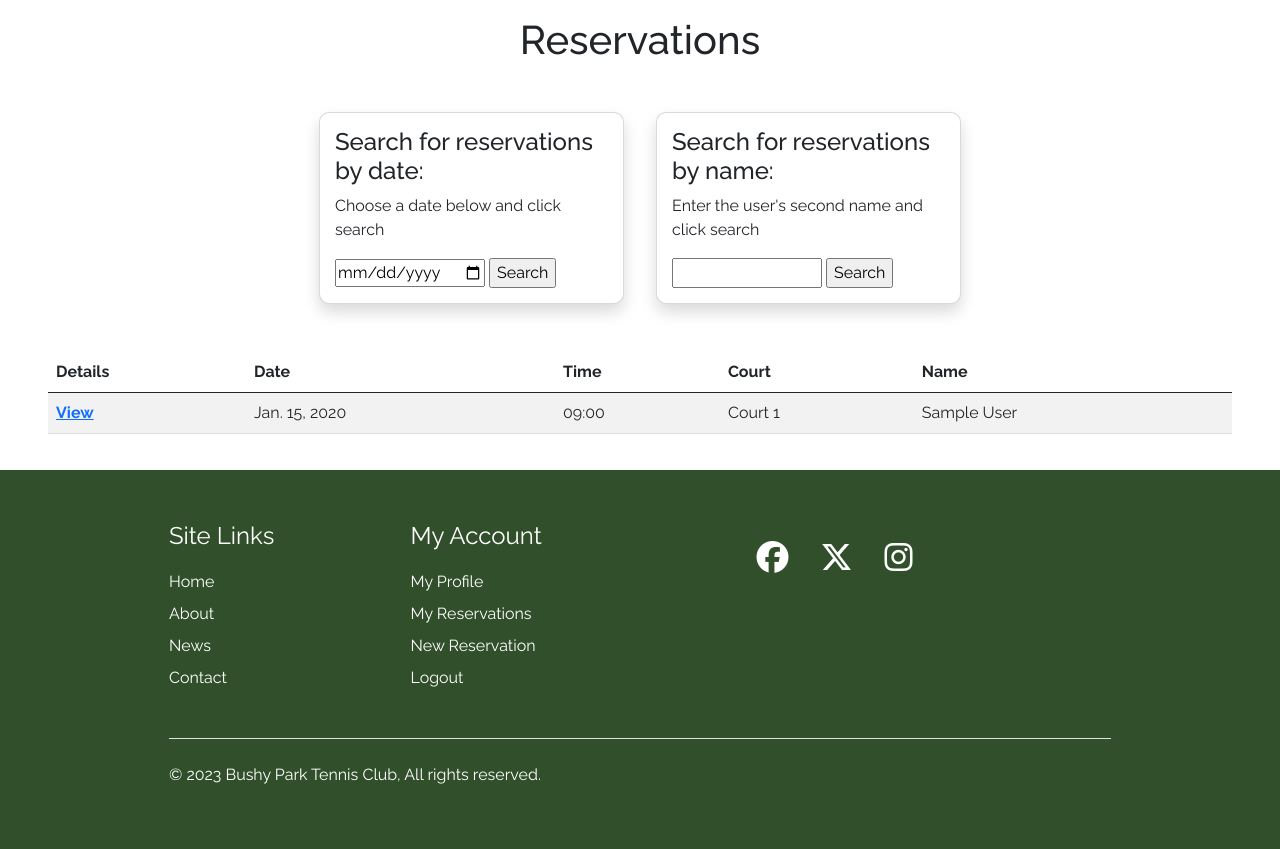
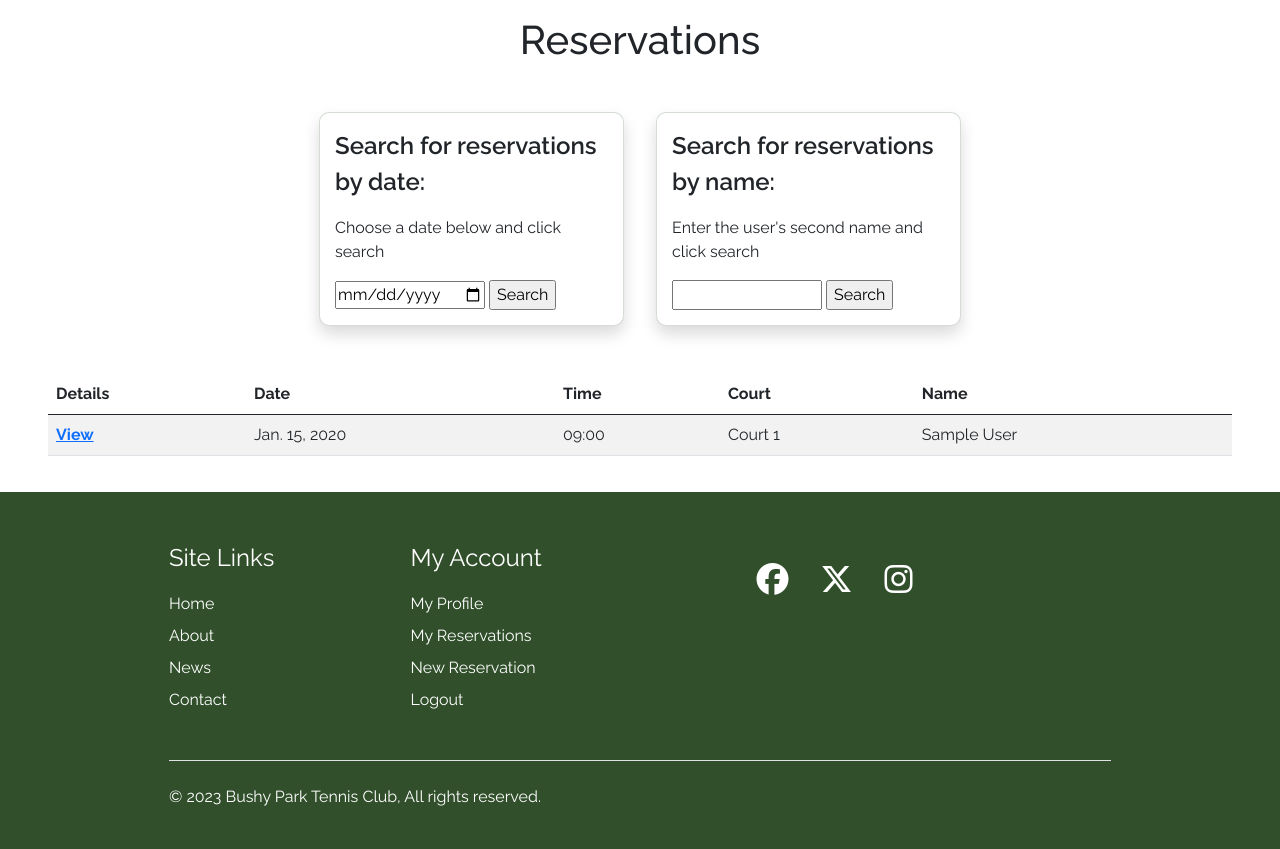
Before and after one commit to LewisMDillon/bushy-park-tennis-club-ld, a Django app: page /reserve/ in a window 1280 px wide. Shown: the part 61-910 px from the top of the page. Before the commit the page ends 845 px from the top, so only its background shows below. Run offline with Django 3.2, Linux system fonts and the light colour scheme; a user stored in the database is signed in; tables that the repository leaves empty hold one stand-in row (values such as "Sample post"); some libraries are stand-ins or nearby versions.

Commit message:
Change styling for reservation search boxes

```diff
--- a/reservations/templates/reservations/reservation_list.html
+++ b/reservations/templates/reservations/reservation_list.html
@@ -7,19 +7,19 @@
     <div class="my-5" id="reservation-search-container-outer">
 
         <div class="mx-3" id="reservation-search-container-date">
-            <h4>Search for reservations by date:</h4>
+            <p class="search-box-header">Search for reservations by date:</p>
             <p>Choose a date below and click search</p>
             <form method="GET">
-                <input type="date" name="date-search" value="{{ date_search_input }}" id="reservation-date-search">
+                <input type="date" name="date-search" value="{{ date_search_input }}" id="reservation-date-search" aria-label="search by date">
                 <input type="submit" value="Search">
             </form>
         </div>
 
         <div class="mx-3" id="reservation-search-container-name">
-            <h4>Search for reservations by name:</h4>
+            <p class="search-box-header">Search for reservations by name:</p>
             <p>Enter the user's second name and click search</p>
             <form method="GET">
-                <input type="text" name="name-search" value="{{ name_search_input }}" id="reservation-name-search">
+                <input type="text" name="name-search" value="{{ name_search_input }}" id="reservation-name-search" aria-label="search by name">
                 <input type="submit" value="Search">
             </form>
         </div>
--- a/website/static/website/style.css
+++ b/website/static/website/style.css
@@ -685,6 +685,7 @@ input.picker[type="date"]::-webkit-calendar-picker-indicator {
 #reservation-search-container-outer {
   display: flex;
   justify-content: center;
+  align-items: center;
 }
 
 #reservation-search-container-date {
@@ -722,6 +723,11 @@ input.picker[type="date"]::-webkit-calendar-picker-indicator {
 
 #reservation-table {
  max-width: 1200px;
+}
+
+.search-box-header {
+  font-size: 1.5rem;
+  font-weight: 600;
 }
 
 /* -------- RESERVATION DETAILS -------- */
```
